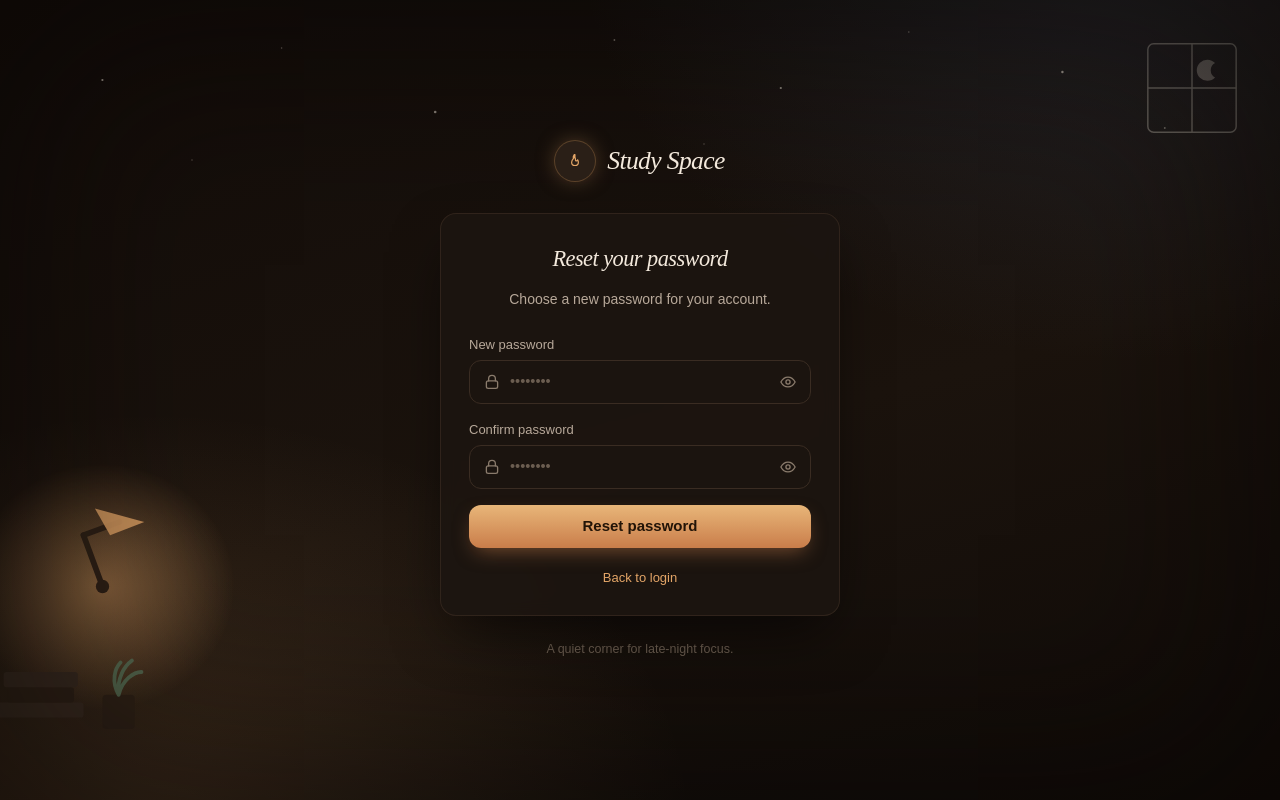
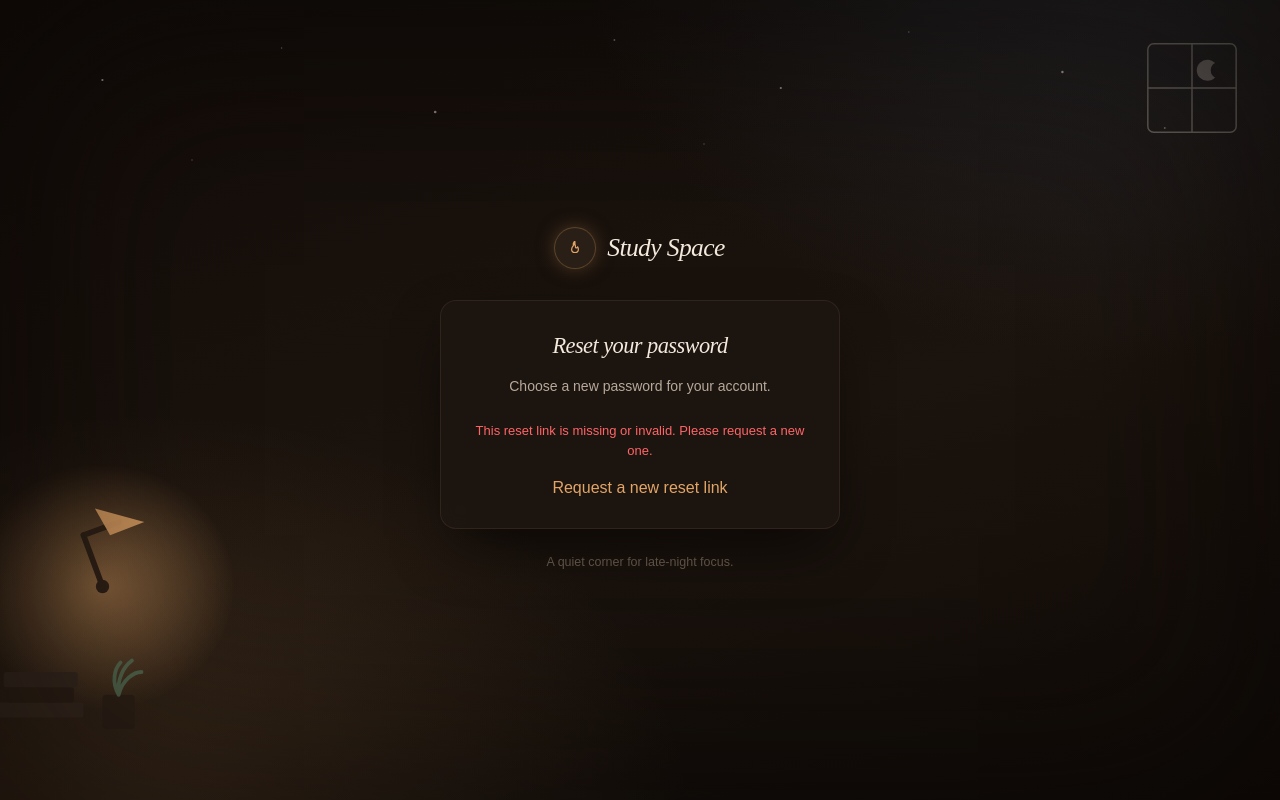
Before and after one commit to DefNotArham/Study-space-_NOT_FINISHED_, a React (Vite) app: page /reset-password in a window 1280 px wide. Built offline with nearby package versions, Linux system fonts and the light colour scheme.

Commit message:
invalid reset token (frontend)

```diff
--- a/src/pages/auth/ResetPassword.tsx
+++ b/src/pages/auth/ResetPassword.tsx
@@ -1,4 +1,5 @@
 import React, { useState } from "react";
+import { useSearchParams } from "react-router-dom";
 import { Link, useNavigate } from "react-router-dom";
 
 import { LockIcon, EyeIcon } from "../../components/icons/icons";
@@ -77,6 +78,11 @@ export default function ResetPassword() {
 
   const navigate = useNavigate();
 
+  const [searchParams] = useSearchParams();
+  const token = searchParams.get("token");
+
+  const hasToken = Boolean(token);
+
   const handleSubmit = async (e: React.FormEvent) => {
     e.preventDefault();
 
@@ -115,6 +121,7 @@ export default function ResetPassword() {
             Choose a new password for your account.
           </p>
 
+          {hasToken ? (
             <form onSubmit={handleSubmit} className="mt-6 space-y-4">
               <PasswordField
                 id="reset-password-new"
@@ -172,6 +179,20 @@ export default function ResetPassword() {
                 </Link>
               </p>
             </form>
+          ) : (
+            <div className="mt-6 space-y-4 text-center">
+              <p className="text-[13px] text-red-400">
+                This reset link is missing or invalid. Please request a new one.
+              </p>
+
+              <Link
+                to="/forgot-password"
+                className="font-medium text-[#E3A567] hover:text-[#EFC694]"
+              >
+                Request a new reset link
+              </Link>
+            </div>
+          )}
         </div>
 
         <p className="mt-6 text-center text-[12.5px] text-[#6B5D50]">
```
Lines whose indentation alone changed are shown as unchanged.
